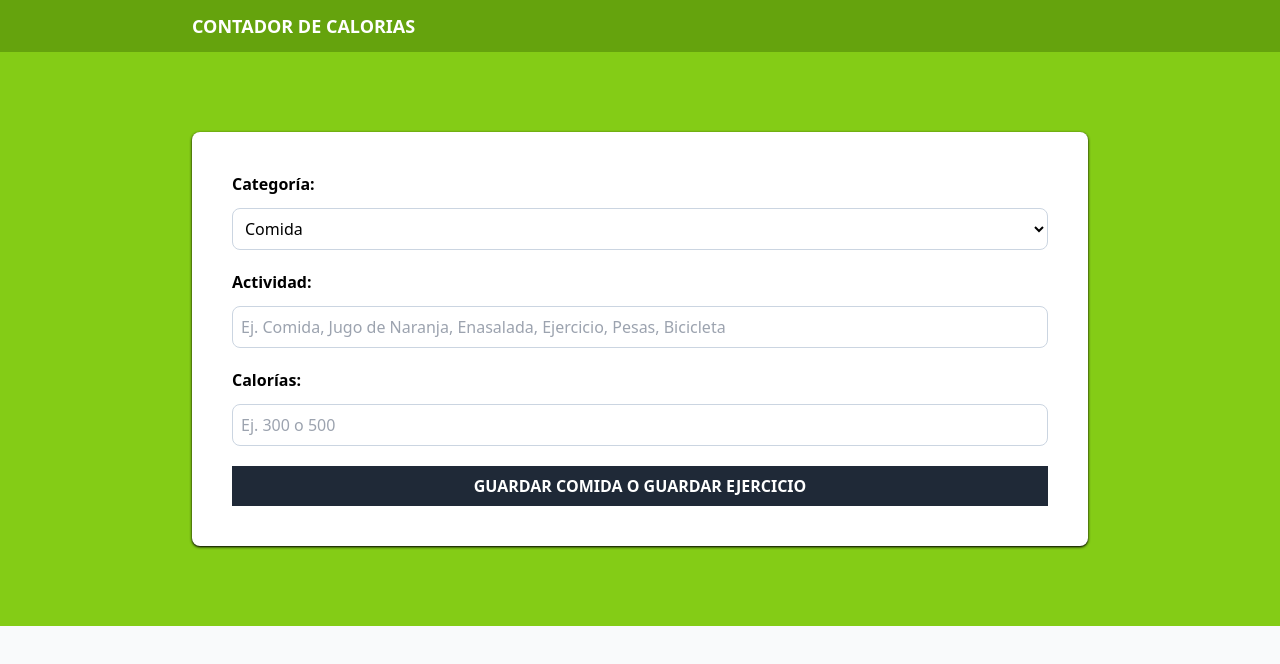
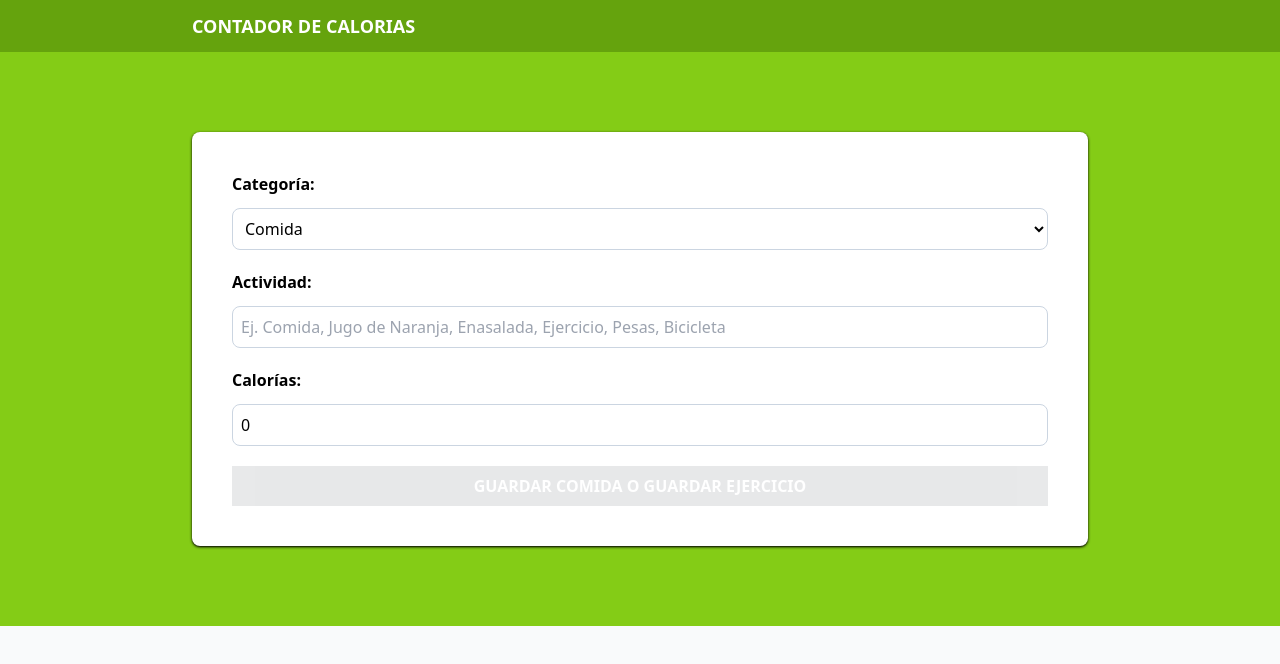
Before and after one commit to Copca/react-calorie-traker, a React (Vite) app: page / in a window 1280 px wide. Shown: the top 664 px of the page. Built offline with nearby package versions, Linux system fonts and the light colour scheme.

Commit message:
validacion Formulario

```diff
--- a/src/components/Form.tsx
+++ b/src/components/Form.tsx
@@ -1,6 +1,29 @@
+import { useState, ChangeEvent } from 'react';
+
+import type { IActivity } from '../types';
 import { categories } from '../data/categories';
 
 export default function Form() {
+	const [activity, setActivity] = useState<IActivity>({
+		category: 1,
+		name: '',
+		calories: 0
+	});
+
+	const handleChange = (e: ChangeEvent<HTMLSelectElement> | ChangeEvent<HTMLInputElement>) => {
+		const isNumberField = ['category', 'calories'].includes(e.target.name); // => true/false
+
+		setActivity({
+			...activity,
+			[e.target.name]: isNumberField ? +e.target.value : e.target.value // +e convierte el string en number
+		});
+	};
+
+	const isValidActivity = () => {
+		const { name, calories } = activity;
+		return name.trim() !== '' && calories > 0;
+	};
+
 	return (
 		<form className='space-y-5 bg-white shadow shadow-black rounded-lg p-10'>
 			<div className='grid grid-cols-1 gap-3'>
@@ -9,9 +32,11 @@ export default function Form() {
 				</label>
 
 				<select
-					name=''
+					name='category'
 					id='category'
 					className='bg-white border border-slate-300 rounded-lg p-2 w-full'
+					value={activity.category}
+					onChange={handleChange}
 				>
 					{categories.map((category) => (
 						<option key={category.id} value={category.id}>
@@ -22,15 +47,18 @@ export default function Form() {
 			</div>
 
 			<div className='grid grid-cols-1 gap-3'>
-				<label htmlFor='activity' className='font-bold'>
+				<label htmlFor='name' className='font-bold'>
 					Actividad:
 				</label>
 
 				<input
 					type='text'
-					id='activity'
+					id='name'
+					name='name'
 					className='border border-slate-300 rounded-lg p-2'
 					placeholder='Ej. Comida, Jugo de Naranja, Enasalada, Ejercicio, Pesas, Bicicleta'
+					value={activity.name}
+					onChange={handleChange}
 				/>
 			</div>
 
@@ -42,15 +70,19 @@ export default function Form() {
 				<input
 					type='number'
 					id='calories'
+					name='calories'
 					className='border border-slate-300 rounded-lg p-2'
 					placeholder='Ej. 300 o 500'
+					value={activity.calories}
+					onChange={handleChange}
 				/>
 			</div>
 
 			<input
 				type='submit'
-				className='bg-gray-800 hover:bg-gray-900 text-white w-full font-bold uppercase p-2'
+				className='bg-gray-800 hover:bg-gray-900 text-white w-full font-bold uppercase p-2 disabled:opacity-10'
 				value='Guardar Comida o Guardar Ejercicio'
+				disabled={!isValidActivity()}
 			/>
 		</form>
 	);
--- a/src/types/index.ts
+++ b/src/types/index.ts
@@ -2,3 +2,9 @@ export type ICategory = {
 	id: number;
 	name: string;
 };
+
+export type IActivity = {
+	category: number;
+	name: string;
+	calories: number;
+};
```
